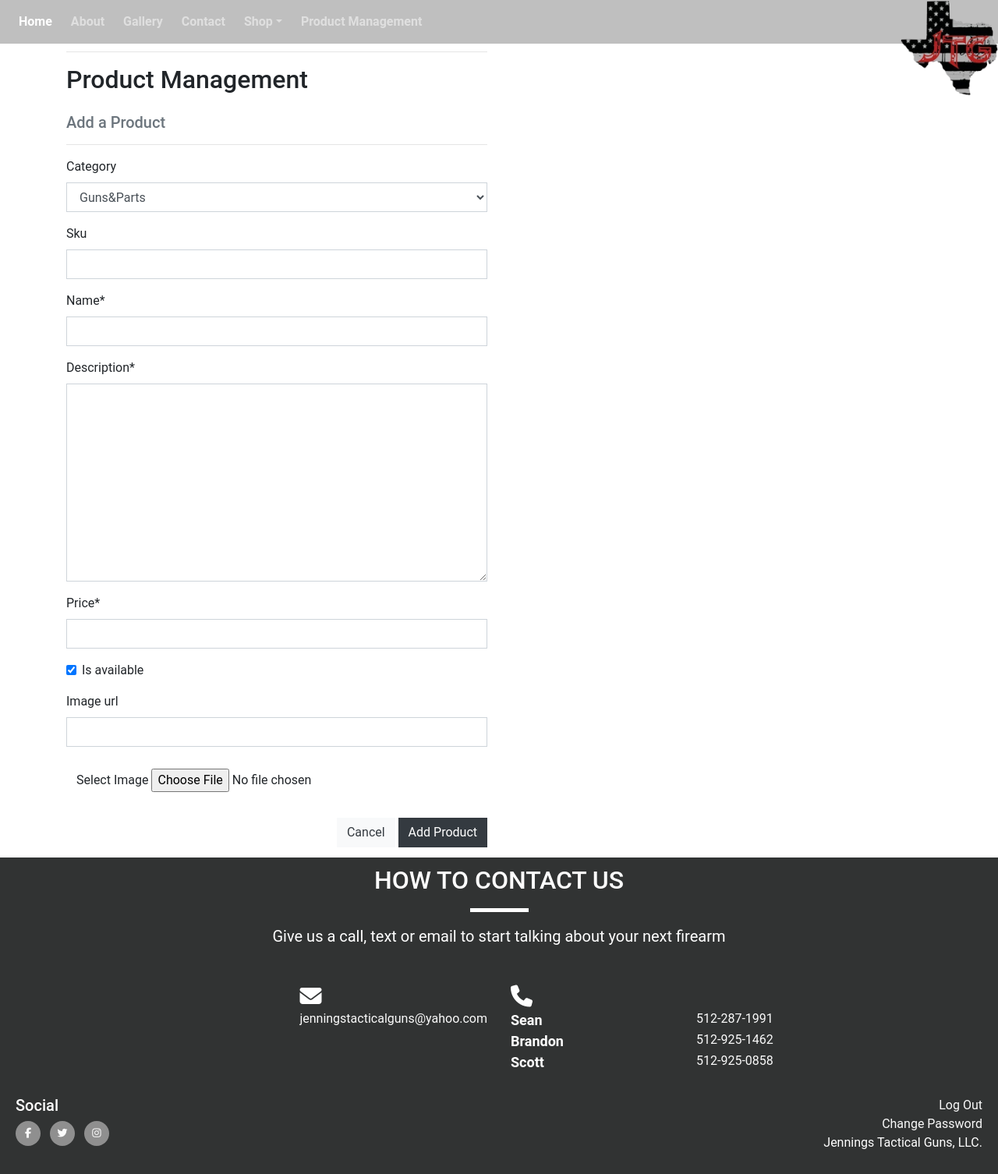
After one commit to Code-Institute-Submissions/aavasylenko-jtg-django, a Django app: page /products/add/ in a window 1280 px wide. The commit adds this page. Shown: the whole page at 78% size. Run offline with Django 3.2, Linux system fonts and the light colour scheme; a user stored in the database is signed in; data comes from the database, SQL or seed files in the repository; both versions use the stored data as it was before the commit; some libraries are stand-ins or nearby versions.

Commit message:
Added product management views, returned jumbotron

```diff
--- a/products/admin.py
+++ b/products/admin.py
@@ -9,7 +9,6 @@ class ProductAdmin(admin.ModelAdmin):
         'name',
         'category',
         'price',
-        'rating',
         'is_available',
         'image',
     )
--- /dev/null
+++ b/products/forms.py
@@ -0,0 +1,21 @@
+from django import forms
+from .widgets import CustomClearableFileInput
+from .models import Product, Category
+
+
+class ProductForm(forms.ModelForm):
+
+    class Meta:
+        model = Product
+        fields = '__all__'
+
+    image = forms.ImageField(label='Image', required=False, widget=CustomClearableFileInput)
+
+    def __init__(self, *args, **kwargs):
+        super().__init__(*args, **kwargs)
+        categories = Category.objects.all()
+        friendly_names = [(c.id, c.get_friendly_name()) for c in categories]
+
+        self.fields['category'].choices = friendly_names
+        for field_name, field in self.fields.items():
+            field.widget.attrs['class'] = 'border-black rounded-0'
--- a/products/models.py
+++ b/products/models.py
@@ -23,7 +23,6 @@ class Product(models.Model):
     name = models.CharField(max_length=254)
     description = models.TextField()
     price = models.DecimalField(max_digits=6, decimal_places=2)
-    rating = models.DecimalField(max_digits=6, decimal_places=2, null=True, blank=True)
     is_available = models.BooleanField(default=True)
     image_url = models.URLField(max_length=1024, null=True, blank=True)
     image = models.ImageField(null=True, blank=True)
--- /dev/null
+++ b/products/templates/products/add_product.html
@@ -0,0 +1,53 @@
+{% extends "base.html" %}
+{% load static %}
+
+{% block page_header %}
+    <div class="container header-container">
+        <div class="row">
+            <div class="col"></div>
+        </div>
+    </div>
+{% endblock %}
+
+{% block content %}
+    <div class="overlay"></div>
+    <div class="container">
+        <div class="row custom-mt-50">
+            <div class="col-12 col-md-6">
+                <hr>
+                <h2 class="logo-font mb-4">Product Management</h2>
+                <h5 class="text-muted">Add a Product</h5>
+                <hr>
+            </div>
+        </div>
+
+        <div class="row">
+            <div class="col-12 col-md-6">
+                <form method="POST" action="{% url 'add_product' %}" class="form mb-2" enctype="multipart/form-data">
+                    {% csrf_token %}
+                    {% for field in form %}
+                        {% if field.name != 'image' %}
+                            {{ field | as_crispy_field }}
+                        {% else %}
+                            {{ field }}
+                        {% endif %}
+                    {% endfor %}
+                    <div class="text-right">
+                        <a class="btn btn-light text-dark rounded-0" href="{% url 'products' %}">Cancel</a>
+                        <button class="btn btn-dark rounded-0" type="submit">Add Product</button>
+                    </div>
+                </form>
+            </div>
+        </div>
+    </div>
+{% endblock %}
+
+{% block postloadjs %}
+    {{ block.super }}
+    <script type="text/javascript">
+        $('#new-image').change(function() {
+            var file = $('#new-image')[0].files[0];
+            $('#filename').text(`Image will be set to: ${file.name}`);
+        });
+    </script>
+{% endblock %}
--- /dev/null
+++ b/products/templates/products/custom_widget_templates/custom_clearable_file_input.html
@@ -0,0 +1,17 @@
+{% if widget.is_initial %}
+    <p>{{ widget.initial_text }}:</p>
+    <a href="{{ widget.value.url }}">
+        <img width="96" height="96" class="rounded shadow-sm" src="{{ widget.value.url }}">
+    </a>
+    {% if not widget.required %}
+        <div class="custom-control custom-checkbox mt-2">
+            <input class="custom-control-input" type="checkbox" name="{{ widget.checkbox_name }}" id="{{ widget.checkbox_id }}">
+            <label class="custom-control-label text-danger" for="{{ widget.checkbox_id }}">{{ widget.clear_checkbox_label }}</label>
+        </div>
+    {% endif %}<br>
+    {{ widget.input_text }}
+{% endif %}
+<span class="btn btn-black rounded-0 btn-file">
+    Select Image <input id="new-image" type="{{ widget.type }}" name="{{ widget.name }}"{% include "django/forms/widgets/attrs.html" %}>
+</span>
+<strong><p class="text-danger" id="filename"></p></strong>
--- a/products/templates/products/product_detail.html
+++ b/products/templates/products/product_detail.html
@@ -33,8 +33,8 @@
 
                     {% if request.user.is_superuser %}
                         <small class="ml-3">
-                            <a class="text-warning" href="#">Edit</a> |
-                            <a class="text-danger" href="#">Delete</a>
+                            <a class="text-warning" href="{% url 'edit_product' product.id %}">Edit</a> |
+                            <a class="text-danger" href="{% url 'delete_product' product.id %}">Delete</a>
                         </small>
                     {% endif %}
                     <p class="mt-3">{{ product.description }}</p>
--- a/products/templates/products/products.html
+++ b/products/templates/products/products.html
@@ -95,7 +95,7 @@
         </div>
     {% if request.user.is_superuser %}
         <a
-          href="#"
+          href="{% url 'edit_product' product.id %}"
           class="btn btn-warning edit-btn"
           >Edit Product <i class="fa fa-edit right"></i
         ></a>
--- a/products/urls.py
+++ b/products/urls.py
@@ -4,5 +4,7 @@ from . import views
 urlpatterns = [
     path('', views.all_products, name='products'),
     path('<int:product_id>/', views.product_detail, name='product_detail'),
+    path('add/', views.add_product, name='add_product'),
+    path('edit/<int:product_id>/', views.edit_product, name='edit_product'),
     path('delete/<int:product_id>/', views.delete_product, name='delete_product'),
 ]
--- a/products/views.py
+++ b/products/views.py
@@ -5,7 +5,7 @@ from django.db.models import Q
 from django.db.models.functions import Lower
 
 from .models import Product, Category
-#from .forms import ProductForm
+from .forms import ProductForm
 
 # Create your views here.
 
@@ -73,6 +73,61 @@ def product_detail(request, product_id):
 
 
 @login_required
+def add_product(request):
+    """ Add a product to the store """
+    if not request.user.is_superuser:
+        messages.error(request, 'Sorry, only store owners can do that.')
+        return redirect(reverse('home'))
+
+    if request.method == 'POST':
+        form = ProductForm(request.POST, request.FILES)
+        if form.is_valid():
+            product = form.save()
+            messages.success(request, 'Successfully added product!')
+            return redirect(reverse('product_detail', args=[product.id]))
+        else:
+            messages.error(request, 'Failed to add product. Please ensure the form is valid.')
+    else:
+        form = ProductForm()
+
+    template = 'products/add_product.html'
+    context = {
+        'form': form,
+    }
+
+    return render(request, template, context)
+
+
+@login_required
+def edit_product(request, product_id):
+    """ Edit a product in the store """
+    if not request.user.is_superuser:
+        messages.error(request, 'Sorry, only store owners can do that.')
+        return redirect(reverse('home'))
+
+    product = get_object_or_404(Product, pk=product_id)
+    if request.method == 'POST':
+        form = ProductForm(request.POST, request.FILES, instance=product)
+        if form.is_valid():
+            form.save()
+            messages.success(request, 'Successfully updated product!')
+            return redirect(reverse('product_detail', args=[product.id]))
+        else:
+            messages.error(request, 'Failed to update product. Please ensure the form is valid.')
+    else:
+        form = ProductForm(instance=product)
+        messages.info(request, f'You are editing {product.name}')
+
+    template = 'products/edit_product.html'
+    context = {
+        'form': form,
+        'product': product,
+    }
+
+    return render(request, template, context)
+
+
+@login_required
 def delete_product(request, product_id):
     """ Delete a product from the store """
     if not request.user.is_superuser:
--- a/static/css/base.css
+++ b/static/css/base.css
@@ -222,6 +222,30 @@ a:active {
     margin-left: 11rem!important;
 }
 
+/*Jumbotron*/
+
+.jumbotron {
+  background-color: transparent;
+}
+
+.jumbotron-header {
+  color: white;
+  font-weight: bold;
+  margin-bottom: 30px;
+  padding-top: 100px;
+}
+
+.jumbotron .lead {
+  margin: 25px 0;
+  color: #ffffff;
+  font-size: 25px;
+}
+
+.jumbotron small {
+  font-size: 60%;
+  font-style: italic;
+  color: #d0d0d0;
+}
 
 /*Block Dividers*/
 
--- a/templates/base.html
+++ b/templates/base.html
@@ -80,7 +80,7 @@
                     </li>
                     {% if request.user.is_authenticated %}
                         {% if request.user.is_superuser %}
-                            <li class="nav-item mr-2"><a class="nav-link" href="#">Product Management</a></li>
+                            <li class="nav-item mr-2"><a class="nav-link" href="{% url 'add_product' %}">Product Management</a></li>
                         {% endif %}
                     {% endif %}
 				</ul>
```
Also changed, not shown: products/templates/products/edit_product.html (added, +53 -0 lines), products/widgets.py (added, +9 -0 lines), db.sqlite3, media/1.PNG (added), products/migrations/0003_remove_product_rating.py (added).
